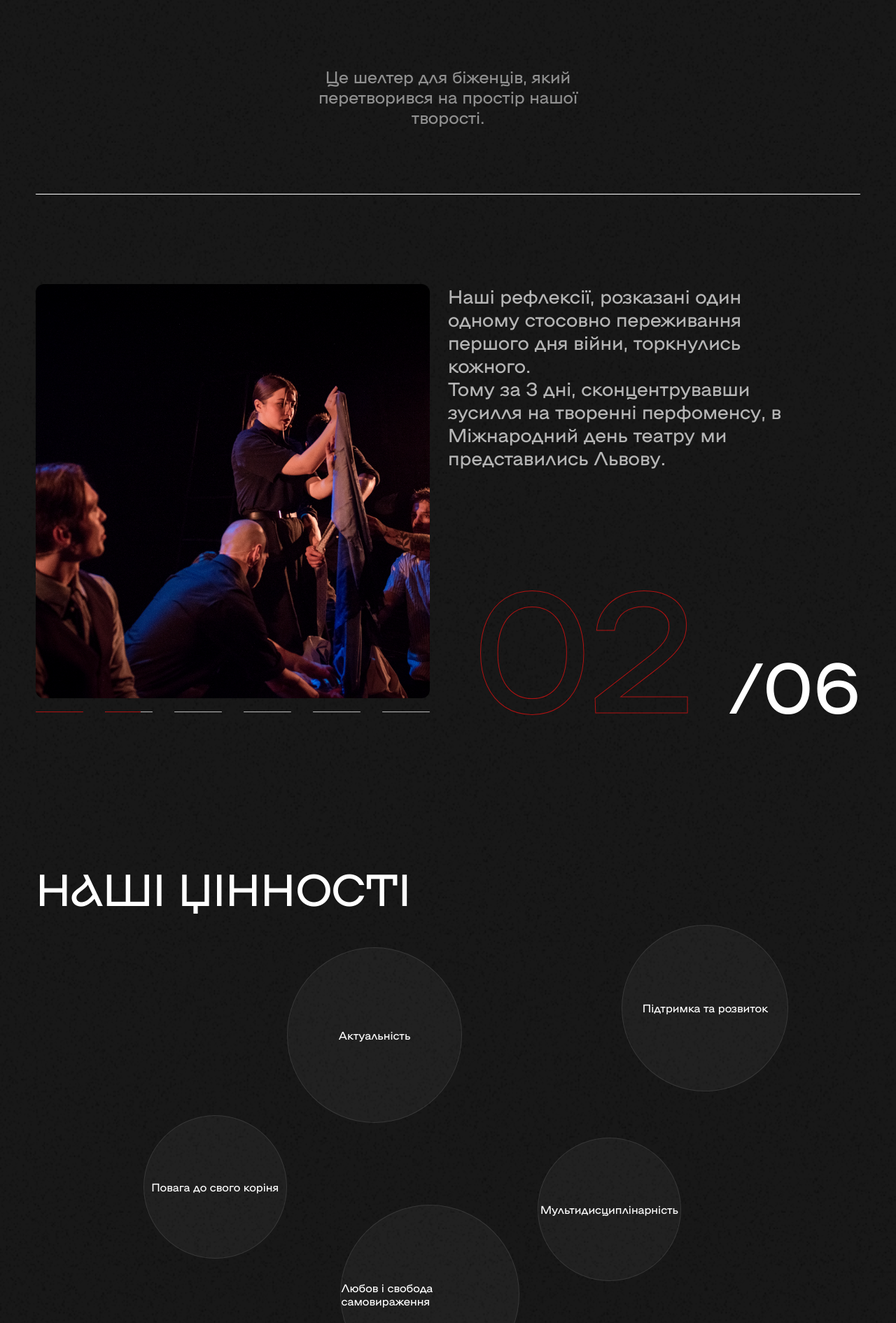
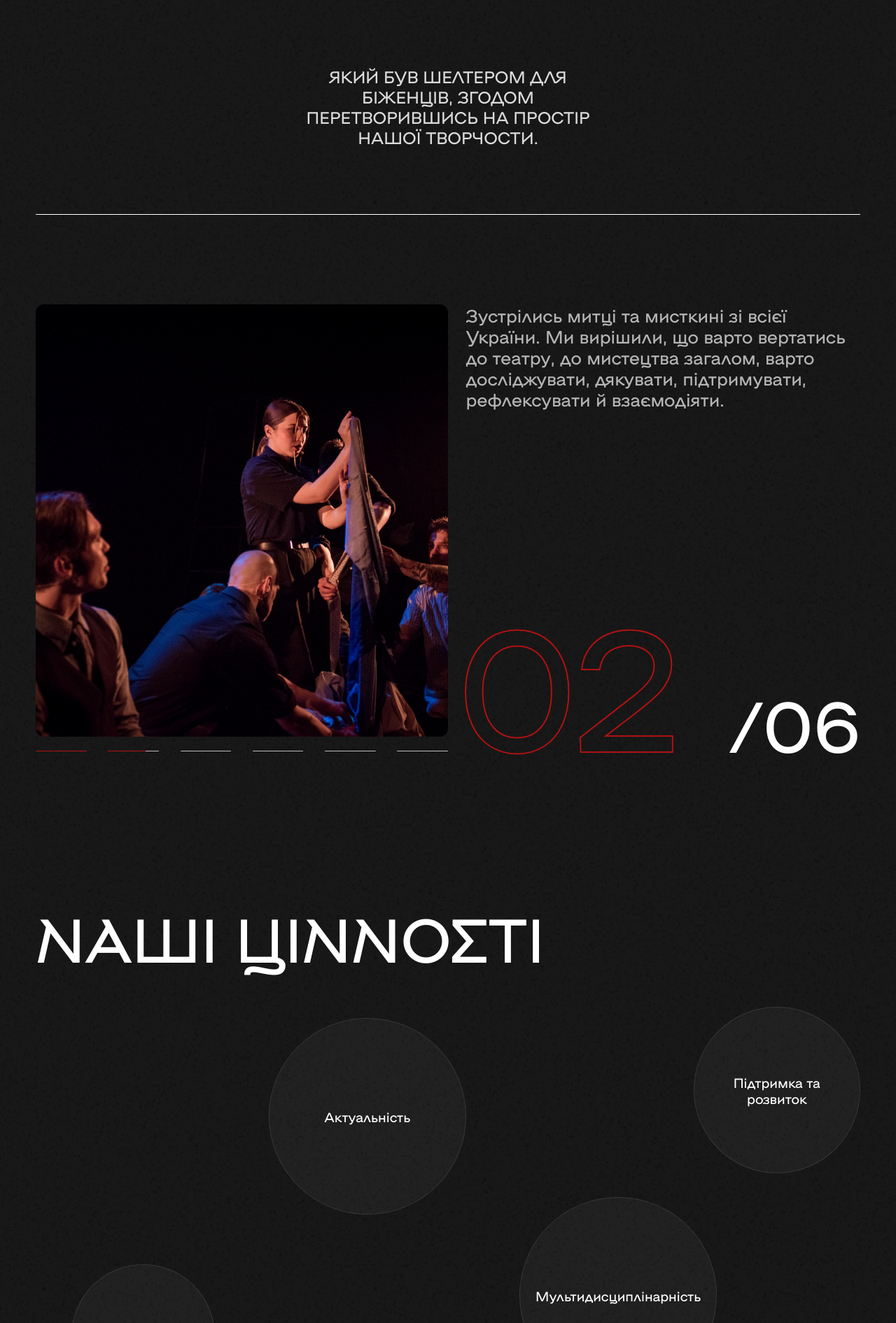
Before and after one commit to okuruchimas/Vatra-Frontend, a Next.js app: page / in a window 1280 px wide. Shown: the part 9989-11880 px from the top of the page at 70% size. Built offline with nearby package versions, Linux system fonts and the light colour scheme.

Commit message:
implemented new sections design

```diff
--- a/components /AboutUs/ImageSlider/index.tsx
+++ b/components /AboutUs/ImageSlider/index.tsx
@@ -48,11 +48,9 @@ const ImageSlider = ({ slides }: Props) => {
       </LeftBlock>
       <RightBlock>
         <Description>
-          Наші рефлексії, розказані один одному стосовно переживання першого дня
-          війни, торкнулись кожного.
-          <br />
-          Тому за 3 дні, сконцентрувавши зусилля на творенні перфоменсу, в
-          Міжнародний день театру ми представились Львову.
+          Зустрілись митці та мисткині зі всієї України. Ми вирішили, що варто
+          вертатись до театру, до мистецтва загалом, варто досліджувати,
+          дякувати, підтримувати, рефлексувати й взаємодіяти.
         </Description>
         <Pagination>
           <Number>{currentNumber()}</Number>/{"0" + slides.length}
@@ -101,6 +99,7 @@ const RightBlock = styled.div`
   display: flex;
   flex-direction: column;
   justify-content: space-between;
+  padding: 0 0 0 2vw;
   @media (max-width: 960px) {
     position: relative;
   }
@@ -108,9 +107,8 @@ const RightBlock = styled.div`
 
 const Description = styled.span`
   font-family: "namu-1750";
-  font-size: 3.4vh;
+  font-size: 3.2vh;
   color: #b5b5b5;
-  padding: 0 6vw 0 2vw;
   @media (max-width: 960px) {
     padding: 6vh 0 0 6vw;
     font-size: 2.8vh;
@@ -118,7 +116,7 @@ const Description = styled.span`
 `;
 
 const Img = styled.div`
-  width: 44vw;
+  width: 46vw;
   border-radius: 12px;
   background-size: cover;
   aspect-ratio: 181/190;
@@ -131,7 +129,7 @@ const Img = styled.div`
 
 const Pagination = styled.div`
   display: flex;
-  justify-content: flex-end;
+  justify-content: space-between;
   align-items: flex-end;
   font-family: "namu-1750";
   font-size: 8vw;
@@ -147,7 +145,7 @@ const LoadingLine = styled.div<{
   slidesLength: number;
 }>`
   margin-top: 2.4vh;
-  width: ${({ slidesLength }) => `calc(32vw / ${slidesLength})`};
+  width: ${({ slidesLength }) => `calc(34vw / ${slidesLength})`};
   height: 1px;
   border-radius: 24px;
 
@@ -170,19 +168,19 @@ const LoadingLine = styled.div<{
     }
 
     100% {
-      width: ${({ slidesLength }) => `calc(32vw / ${slidesLength})`};
+      width: ${({ slidesLength }) => `calc(34vw / ${slidesLength})`};
     }
   } ;
 `;
 
 const Number = styled.span`
-  margin: 0 4vw 0 0;
+  margin: 0 4vw 0 -1vw;
   align-self: center;
   cursor: pointer;
   font-size: 2.4em;
   line-height: 1em;
   text-transform: uppercase;
   -webkit-text-fill-color: transparent;
-  -webkit-text-stroke-width: 1px;
+  -webkit-text-stroke-width: 2px;
   -webkit-text-stroke-color: #b11212;
 `;
--- a/components /AboutUs/index.tsx
+++ b/components /AboutUs/index.tsx
@@ -39,7 +39,6 @@ const AboutUs = () => {
         зустріч
       </TitleFragment>
       <TitleFragment paddingLeft={width > maxMobileWidth ? 24 : 32}>
-        {" "}
         у вільний
       </TitleFragment>
       {width > maxMobileWidth ? (
@@ -51,7 +50,8 @@ const AboutUs = () => {
         </Fragment>
       )}
       <Description>
-        Це шелтер для біженців, який перетворився на простір нашої творості.
+        який був шелтером для біженців, згодом перетворившись на простір нашої
+        творчости.
       </Description>
 
       <ImageSlider slides={Test} />
@@ -87,11 +87,12 @@ export const TitleFragment = styled.span<{
 
 const Description = styled.div`
   margin: 12vh auto;
-  width: 32%;
+  width: 40%;
   text-align: center;
   font-family: "namu-1750";
   font-size: 3vh;
-  color: #909090;
+  text-transform: uppercase;
+  color: #dcdada;
   span {
     margin: 2vh 0 0;
   }
--- a/components /Bubbles/Bubble/index.tsx
+++ b/components /Bubbles/Bubble/index.tsx
@@ -57,10 +57,12 @@ const Wrap = styled.div<BubbleProps>`
 const BubbleText = styled.span<{ size: number }>`
   font-family: "namu-1750";
   font-weight: 400;
+  font-size: 2.4vh;
+  text-align: center;
+  padding: 0 2vw;
+
   @media (max-width: 960px) {
     width: ${({ size }) => `${size}vw`};
-    padding: 0 2vw;
-    text-align: center;
     font-size: 2vh;
   }
 `;
--- a/components /Bubbles/index.tsx
+++ b/components /Bubbles/index.tsx
@@ -10,43 +10,43 @@ const Bubbles = () => {
       <Title>наші цінності</Title>
       <BubblesWrap>
         <Bubble
-          size={width > maxMobileWidth ? 19.6 : 32}
+          size={width > maxMobileWidth ? 22 : 32}
           animationTime={5}
-          top={width > maxMobileWidth ? 6 : 20}
-          left={width > maxMobileWidth ? 28 : 60}
+          top={width > maxMobileWidth ? 8 : 20}
+          left={width > maxMobileWidth ? 26 : 60}
           text="Актуальність"
         />
         <Bubble
           size={width > maxMobileWidth ? 18.6 : 30}
           animationTime={7}
-          top={width > maxMobileWidth ? 2 : 44}
-          right={width > maxMobileWidth ? 16 : 24}
+          top={width > maxMobileWidth ? 6 : 44}
+          right={width > maxMobileWidth ? 8 : 24}
           text="Підтримка та розвиток"
         />
 
         {width > maxMobileWidth && (
           <Bubble
-            size={16}
+            size={22}
             animationTime={7.7}
             top={40}
-            right={28}
+            right={24}
             text="Мультидисциплінарність"
           />
         )}
 
         <Bubble
-          size={width > maxMobileWidth ? 20 : 40}
+          size={width > maxMobileWidth ? 16 : 40}
           animationTime={8}
-          top={width > maxMobileWidth ? 52 : 24}
-          left={width > maxMobileWidth ? 34 : 4}
+          top={width > maxMobileWidth ? 68 : 24}
+          left={width > maxMobileWidth ? 28 : 4}
           text="Любов і свобода самовираження"
         />
         <Bubble
           size={width > maxMobileWidth ? 16 : 36}
           animationTime={8}
-          top={width > maxMobileWidth ? 36 : 4}
-          left={width > maxMobileWidth ? 12 : 28}
-          text="Повага до свого коріня"
+          top={width > maxMobileWidth ? 52 : 4}
+          left={width > maxMobileWidth ? 4 : 28}
+          text="Повага до свого коріння"
         />
       </BubblesWrap>
     </Wrap>
@@ -66,10 +66,9 @@ const Wrap = styled.div`
   }
 `;
 export const Title = styled.span`
-  max-width: 60vw;
   text-transform: uppercase;
-  font-family: "namu-1400";
-  font-size: 8vh;
+  font-family: "namu-1600";
+  font-size: 11vh;
   @media (max-width: 960px) {
     font-size: 4vh;
     max-width: 92vw;
--- a/components /Greeting/index.tsx
+++ b/components /Greeting/index.tsx
@@ -3,7 +3,6 @@ import VideoPreview from "./VideoPreview";
 import { BlackGradient } from "../layout/BlackGradients";
 import { Link } from "react-scroll";
 import DonateButton from "../layout/DonateButton";
-import { useState } from "react";
 import useWindowDimensions from "../../hooks/useWindowDimensions";
 
 const Greeting = () => {
--- a/components /MovingText/index.tsx
+++ b/components /MovingText/index.tsx
@@ -1,5 +1,5 @@
 import styled from "@emotion/styled";
-import { Preview } from "../Greeting";
+import { Preview as Prop } from "../Greeting";
 
 const MovingText = () => {
   return (
@@ -20,3 +20,7 @@ const Wrap = styled.div`
     margin: 12vh;
   }
 `;
+
+const Preview = styled(Prop)`
+  width: 98vw;
+`;
--- a/components /OurTeam/index.tsx
+++ b/components /OurTeam/index.tsx
@@ -158,7 +158,7 @@ const Wrap = styled.div`
   flex-direction: column;
   align-items: flex-start;
   width: 100vw;
-  padding: 14vh 4vw;
+  padding: 0 4vw 14vh;
   overflow: hidden;
   @media (max-width: 960px) {
     padding: 4vh 4vw 14vh;
--- a/components /layout/Header/index.tsx
+++ b/components /layout/Header/index.tsx
@@ -93,7 +93,7 @@ const Wrap = styled.div`
 `;
 
 const LogoVatra = styled.img`
-  width: 10vw;
+  width: 8vw;
   cursor: pointer;
 
   @media (max-width: 960px) {
```
